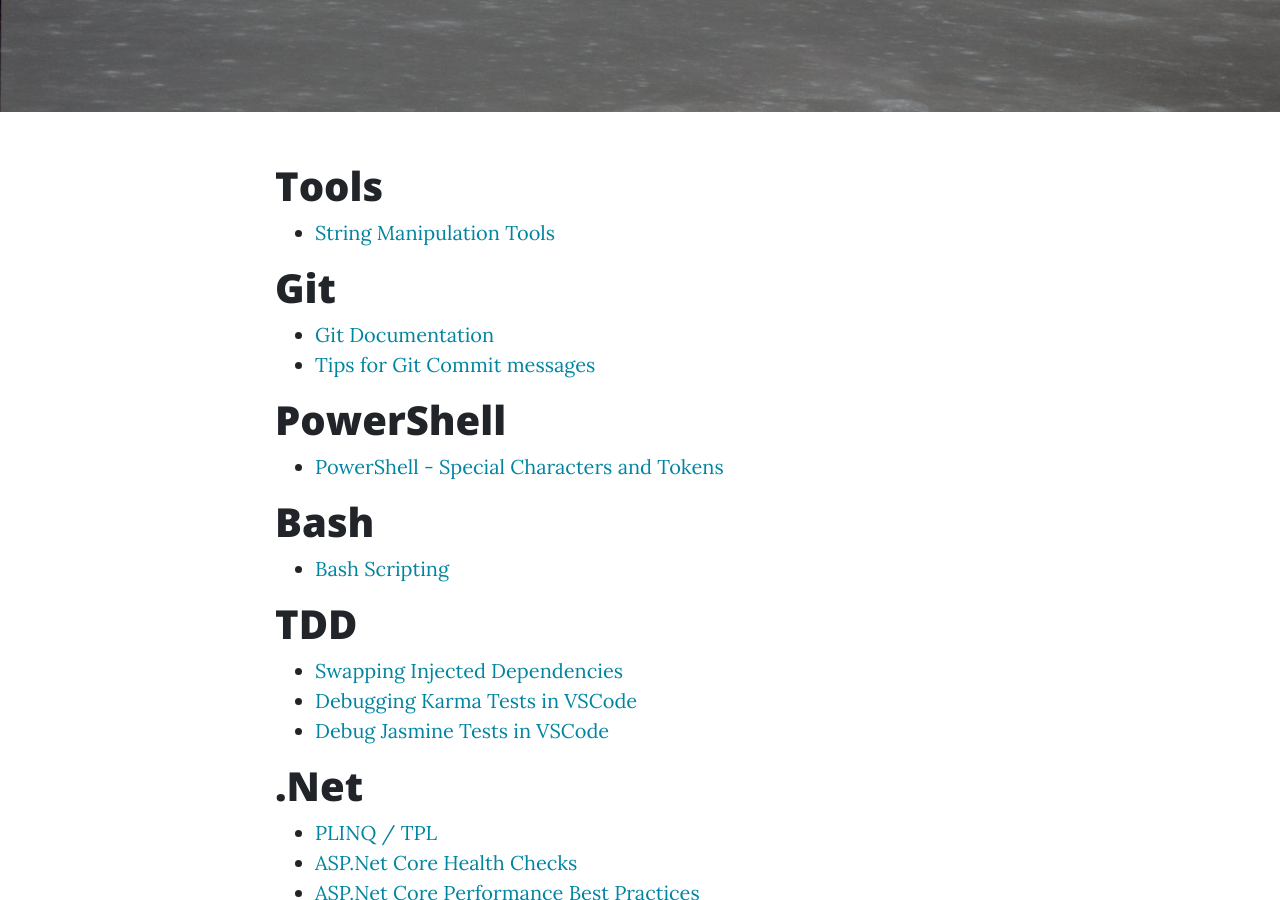
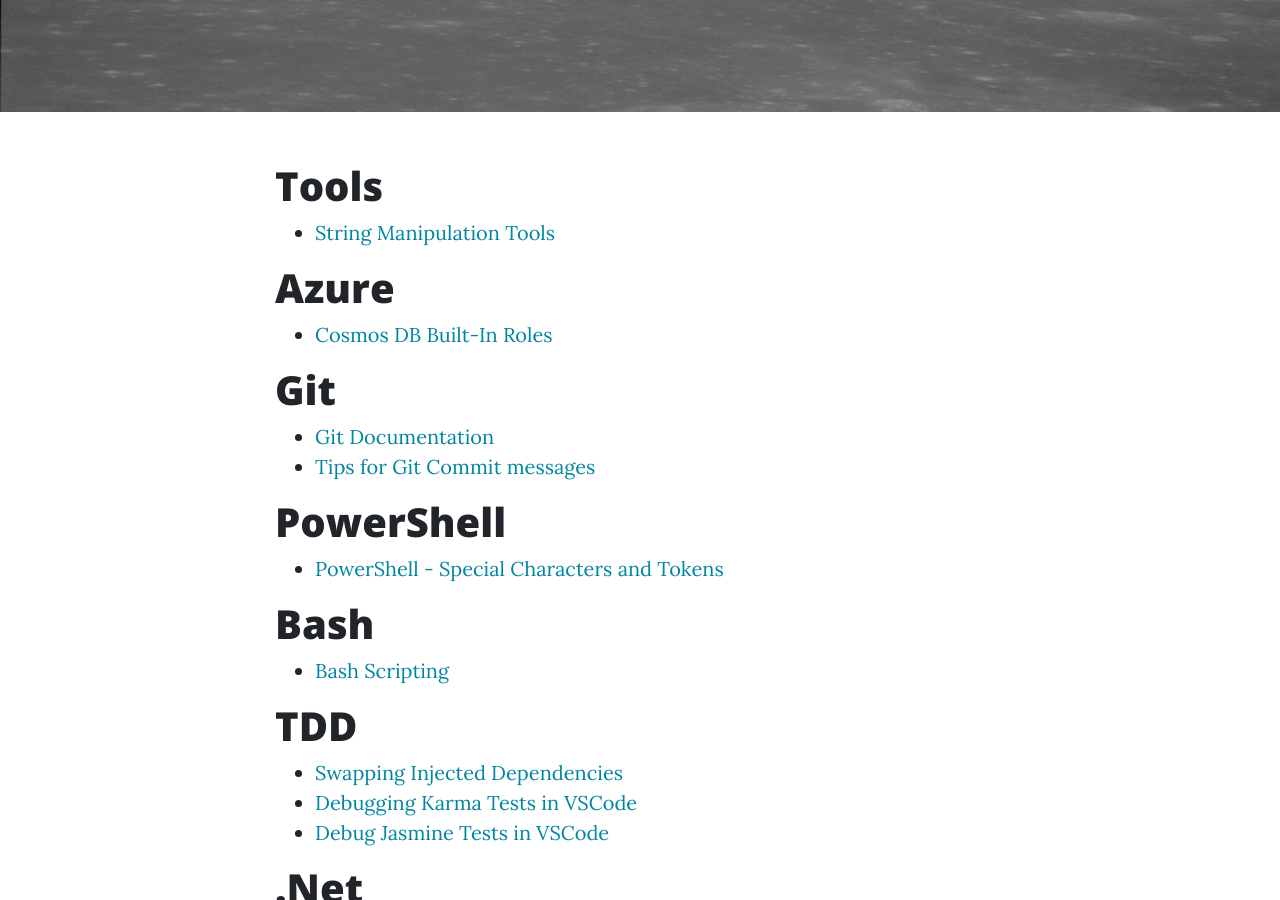
Before and after one commit to paxdev/paxdev.github.io, a Jekyll site: the page built from _posts/2020-02-04-links.md, in a window 1280 px wide and 900 px high, scrolled down 392 px. Built offline with Jekyll 4.4.1, drawn with Linux system fonts in a browser that asks for light colours; our own code applies the rules of GitHub Pages for plain Markdown files.

Commit message:
Add link for Azure Cosmos DB RBAC Roles

```diff
--- a/_posts/2020-02-04-links.md
+++ b/_posts/2020-02-04-links.md
@@ -6,6 +6,9 @@
 ---
 # Tools
 * [String Manipulation Tools](https://onlinestringtools.com)
+
+# Azure
+* [Cosmos DB Built-In Roles](https://microsoftlearning.github.io/dp-420-cosmos-db-dev/gen-ai/common/instructions/00-setup-cosmos-db.html)
 
 # Git
 * [Git Documentation](https://git-scm.com/doc)
```
